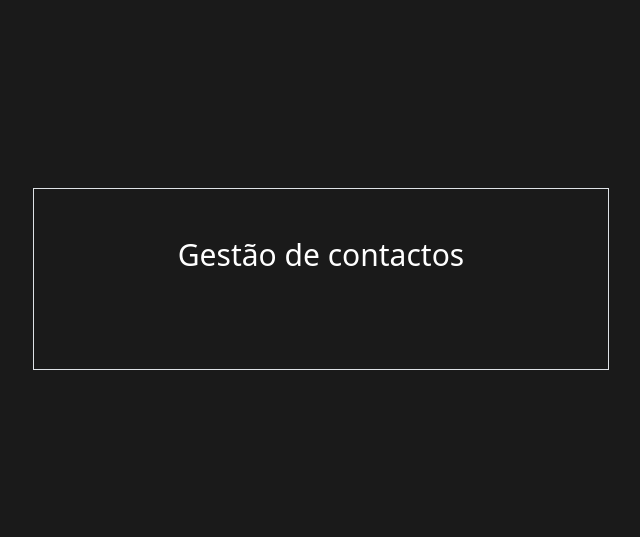
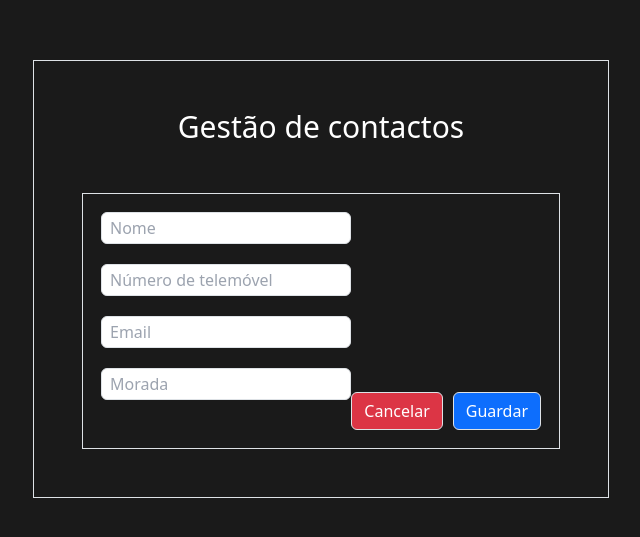
Before and after one commit to MGP-28/Vue-Teste-Final, a Vue app: page /new in a window 1280 px wide. Shown: the part 121-658 px from the top of the page, without its empty margins (319-959 px from the left). Built offline with nearby package versions, Linux system fonts and the light colour scheme.

Commit message:
Implemented view that handles contact insertion and editing

```diff
--- a/src/views/ContactEdit.vue
+++ b/src/views/ContactEdit.vue
@@ -1,15 +1,74 @@
-<<template>
-    <div>
-
+<template>
+    <div class="w-full content-container">
+        <ContentContainer>
+            <form action="" @submit.prevent="save($event)">
+                <div class="input-container">
+                    <input v-model="this.editedContact.name" class="border rounded h-8 px-2" placeholder="Nome" type="text" name="name" required>
+                    <input v-model="this.editedContact.cellphone" class="border rounded h-8 px-2" placeholder="Número de telemóvel" type="text" name="cellphone" >
+                    <input v-model="this.editedContact.email" class="border rounded h-8 px-2" placeholder="Email" type="text" name="email" >
+                    <input v-model="this.editedContact.address" class="border rounded h-8 px-2" placeholder="Morada" type="text" name="address" >
+                </div>
+                <div class="btn-container">
+                    <button class="btn btn-danger border w-22" @click="cancel">Cancelar</button>
+                    <button class="btn btn-primary border w-22" type="submit">Guardar</button>
+                </div>
+            </form>
+        </ContentContainer>
     </div>
 </template>
 
 <script>
+import { mapActions, mapWritableState } from 'pinia'
+import { useContactsStore } from '../stores/Contacts'
+import { editedContactStore } from '../stores/ContactEdit'
+import ContentContainer from '../components/ContentContainer.vue';
+import Contact from '../models/Contact';
+import router from '../router';
+
     export default {
+    name: "ContactEditView",
+    computed: {
+        ...mapWritableState(editedContactStore, ['editedContact'])
+    },
+    methods: {
+        ...mapActions(useContactsStore, ['getContactById']),
+        ...mapActions(editedContactStore, ['saveContact', 'startEditing']),
+        save(){
+            if(!this.editedContact.name) { alert("Nome é obrigatório"); return }
+            this.saveContact()
+            router.push('/contact/' + this.editedContact.id)
+        },
+        cancel(){
 
-    }
+        }
+    },
+    created() {
+        let contact = {}
+        if (this.$route.params.id) contact = new Contact( this.getContactById( this.$route.params.id ) )
+        else contact = new Contact()
+        this.startEditing(contact)
+    },
+    components: { ContentContainer }
+}
 </script>
 
-<style lang="scss" scoped>
-
+<style scoped>
+form{
+    display: grid;
+    grid-template-columns: 4fr 3fr;
+    grid-template-rows: auto 15px 30px;
+    padding: 10px;
+}
+.input-container{
+    display: grid;
+    gap: 20px;
+    grid-row: span 2;
+}
+.btn-container{
+    grid-row: span 3;
+    display: flex;
+    justify-content: flex-end;
+    align-items: flex-end;
+    gap: 10px;
+}
 </style>
```
